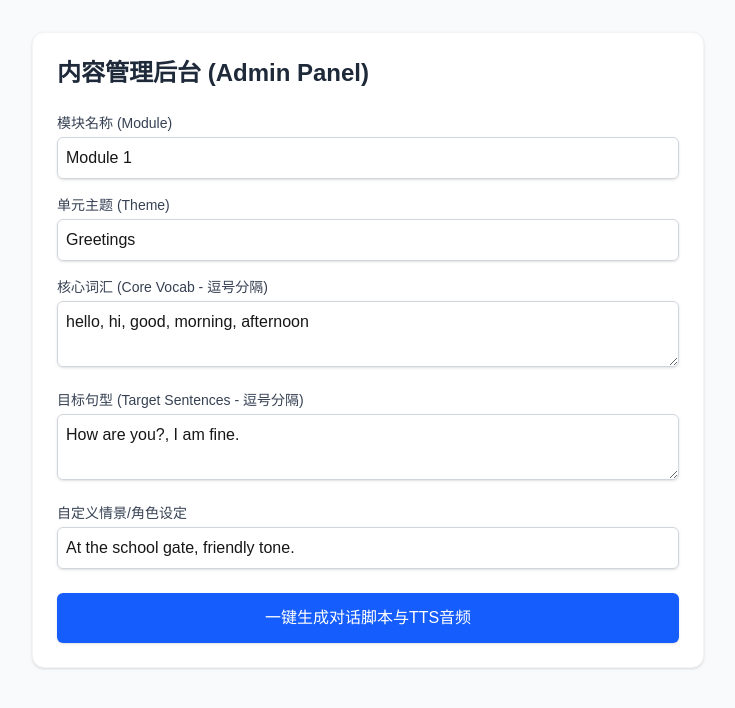
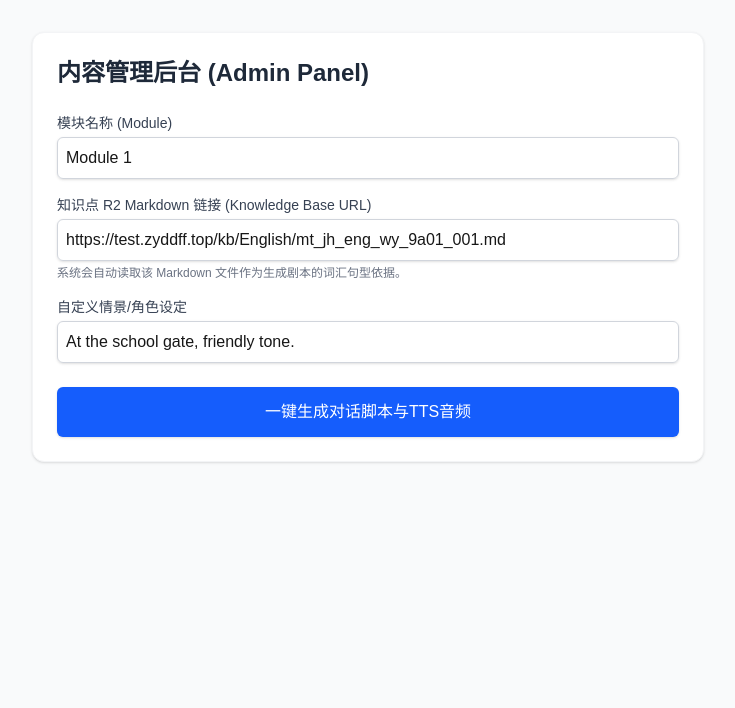
Before and after one commit to dingdingdang22/escripts, a Next.js app: page /admin in a window 1280 px wide. Shown: the top 708 px of the page, without its empty margins (272-1007 px from the left). Built offline with nearby package versions, Linux system fonts and the light colour scheme.

Commit message:
feat: use R2 markdown URL for knowledge base instead of manual fields

```diff
--- a/src/app/admin/page.tsx
+++ b/src/app/admin/page.tsx
@@ -9,9 +9,7 @@ export default function AdminPage() {
   const [formData, setFormData] = useState({
     unitId: '123e4567-e89b-12d3-a456-426614174000', // Mock UUID for MVP
     moduleName: 'Module 1',
-    unitTheme: 'Greetings',
-    coreVocabulary: 'hello, hi, good, morning, afternoon',
-    targetSentences: 'How are you?, I am fine.',
+    kbUrl: 'https://test.zyddff.top/kb/English/mt_jh_eng_wy_9a01_001.md',
     customSetting: 'At the school gate, friendly tone.',
   });
 
@@ -22,11 +20,7 @@ export default function AdminPage() {
       const res = await fetch('/api/generate', {
         method: 'POST',
         headers: { 'Content-Type': 'application/json' },
-        body: JSON.stringify({
-          ...formData,
-          coreVocabulary: formData.coreVocabulary.split(',').map(s => s.trim()),
-          targetSentences: formData.targetSentences.split(',').map(s => s.trim()),
-        }),
+        body: JSON.stringify(formData),
       });
       const data = await res.json();
       setResult(data);
@@ -54,31 +48,15 @@ export default function AdminPage() {
             />
           </div>
           <div>
-            <label className="block text-sm font-medium text-gray-700 mb-1">单元主题 (Theme)</label>
+            <label className="block text-sm font-medium text-gray-700 mb-1">知识点 R2 Markdown 链接 (Knowledge Base URL)</label>
             <input
               type="text"
+              placeholder="e.g. https://test.zyddff.top/kb/English/mt_jh_eng_wy_9a01_001.md"
               className="w-full border-gray-300 rounded-md shadow-sm p-2 border focus:ring-blue-500 focus:border-blue-500"
-              value={formData.unitTheme}
-              onChange={(e) => setFormData({...formData, unitTheme: e.target.value})}
+              value={formData.kbUrl}
+              onChange={(e) => setFormData({...formData, kbUrl: e.target.value})}
             />
-          </div>
-          <div>
-            <label className="block text-sm font-medium text-gray-700 mb-1">核心词汇 (Core Vocab - 逗号分隔)</label>
-            <textarea
-              className="w-full border-gray-300 rounded-md shadow-sm p-2 border focus:ring-blue-500 focus:border-blue-500"
-              rows={2}
-              value={formData.coreVocabulary}
-              onChange={(e) => setFormData({...formData, coreVocabulary: e.target.value})}
-            />
-          </div>
-          <div>
-            <label className="block text-sm font-medium text-gray-700 mb-1">目标句型 (Target Sentences - 逗号分隔)</label>
-            <textarea
-              className="w-full border-gray-300 rounded-md shadow-sm p-2 border focus:ring-blue-500 focus:border-blue-500"
-              rows={2}
-              value={formData.targetSentences}
-              onChange={(e) => setFormData({...formData, targetSentences: e.target.value})}
-            />
+            <p className="text-xs text-gray-500 mt-1">系统会自动读取该 Markdown 文件作为生成剧本的词汇句型依据。</p>
           </div>
           <div>
             <label className="block text-sm font-medium text-gray-700 mb-1">自定义情景/角色设定</label>
--- a/src/app/api/generate/route.ts
+++ b/src/app/api/generate/route.ts
@@ -11,25 +11,36 @@ const ai = new GoogleGenAI({ apiKey: process.env.GEMINI_API_KEY });
 
 export async function POST(req: Request) {
   try {
-    const { unitId, moduleName, unitTheme, coreVocabulary, targetSentences, customSetting } = await req.json();
+    const { unitId, moduleName, kbUrl, customSetting } = await req.json();
 
-    if (!unitId || !unitTheme) {
-      return NextResponse.json({ error: 'Missing parameters' }, { status: 400 });
+    if (!unitId || !kbUrl) {
+      return NextResponse.json({ error: 'Missing parameters (kbUrl is required)' }, { status: 400 });
     }
 
-    // 1. Generate Scripts using Gemini
+    // 1. Fetch Markdown Content from R2
+    const mdRes = await fetch(kbUrl);
+    if (!mdRes.ok) {
+       return NextResponse.json({ error: 'Failed to fetch knowledge base markdown from provided URL' }, { status: 400 });
+    }
+    const kbContent = await mdRes.text();
+
+    // 2. Generate Scripts using Gemini
     const prompt = `
       You are an expert English teacher creating speaking practice dialogues for students learning the FLTRP (外研版) curriculum.
       Module: ${moduleName}
-      Theme: ${unitTheme}
-      Core Vocabulary: ${coreVocabulary.join(', ')}
-      Target Sentences: ${targetSentences.join(', ')}
       Custom Character Setting: ${customSetting}
+
+      Below is the curriculum knowledge point content in Markdown format.
+      It contains the core vocabulary and target sentences for this specific lesson:
+
+      --- KNOWLEDGE BASE ---
+      ${kbContent}
+      ----------------------
 
       Generate exactly 3 unique, independent dialogue scripts.
       Constraints:
-      - 100% coverage of core vocabulary and target sentences across the scripts.
-      - Difficulty should be appropriate for the grade level.
+      - 100% coverage of the core vocabulary and target sentences extracted from the provided knowledge base.
+      - Difficulty should be appropriate for the grade level inferred from the knowledge base.
       - One character MUST be named 'System' (this is the AI/teacher), and the other 'User' (this is the student).
 
       Return ONLY a JSON array of 3 script objects. Do not include markdown formatting or backticks.
```
